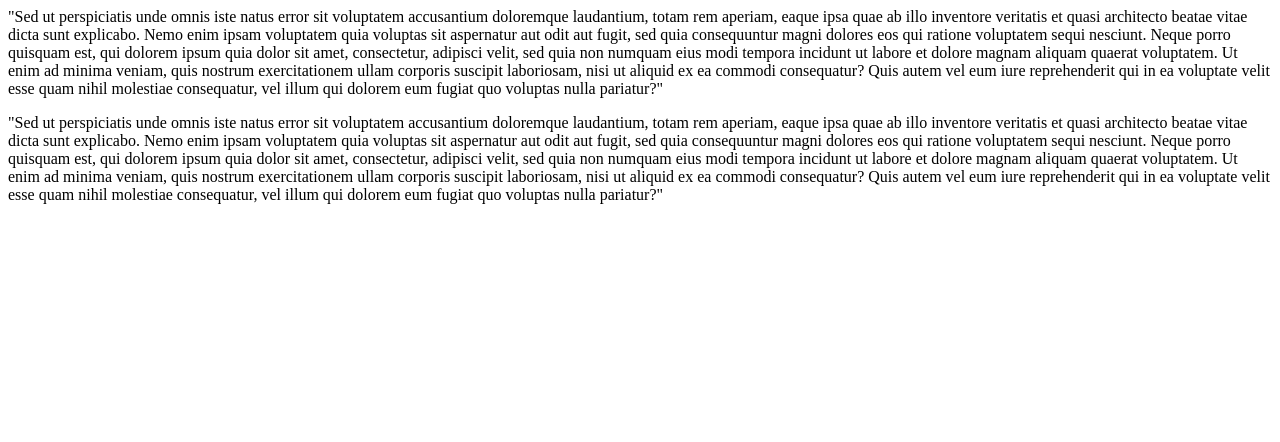
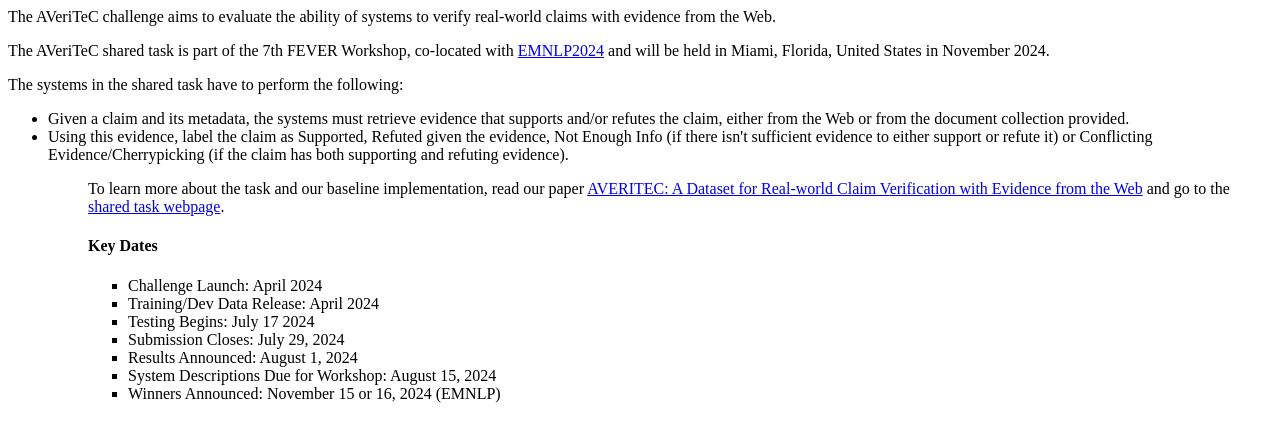
Before and after one commit to zhenyundeng/AVeriTeC-Fever8, a Python web app: template templates/description.html in a window 1280 px wide. Shown: the top 442 px of the page. Run offline with Jinja, Linux system fonts and the light colour scheme; the template is opened without the code that fills it, so the values that code supplies are empty.

Commit message:
Add files via upload

```diff
--- a/templates/challenge_phase_1_description.html
+++ b/templates/challenge_phase_1_description.html
@@ -1 +1 @@
-<p>"Sed ut perspiciatis unde omnis iste natus error sit voluptatem accusantium doloremque laudantium, totam rem aperiam, eaque ipsa quae ab illo inventore veritatis et quasi architecto beatae vitae dicta sunt explicabo. Nemo enim ipsam voluptatem quia voluptas sit aspernatur aut odit aut fugit, sed quia consequuntur magni dolores eos qui ratione voluptatem sequi nesciunt. Neque porro quisquam est, qui dolorem ipsum quia dolor sit amet, consectetur, adipisci velit, sed quia non numquam eius modi tempora incidunt ut labore et dolore magnam aliquam quaerat voluptatem. Ut enim ad minima veniam, quis nostrum exercitationem ullam corporis suscipit laboriosam, nisi ut aliquid ex ea commodi consequatur? Quis autem vel eum iure reprehenderit qui in ea voluptate velit esse quam nihil molestiae consequatur, vel illum qui dolorem eum fugiat quo voluptas nulla pariatur?"</p>
+<p>"In the first phase you can submit your predictions for the evaluation split to get familiar with the submission tool. Scores on the development split are not used for evaluating system submissions for the shared task."</p>
--- a/templates/challenge_phase_2_description.html
+++ b/templates/challenge_phase_2_description.html
@@ -1 +1 @@
-"Sed ut perspiciatis unde omnis iste natus error sit voluptatem accusantium doloremque laudantium, totam rem aperiam, eaque ipsa quae ab illo inventore veritatis et quasi architecto beatae vitae dicta sunt explicabo. Nemo enim ipsam voluptatem quia voluptas sit aspernatur aut odit aut fugit, sed quia consequuntur magni dolores eos qui ratione voluptatem sequi nesciunt. Neque porro quisquam est, qui dolorem ipsum quia dolor sit amet, consectetur, adipisci velit, sed quia non numquam eius modi tempora incidunt ut labore et dolore magnam aliquam quaerat voluptatem. Ut enim ad minima veniam, quis nostrum exercitationem ullam corporis suscipit laboriosam, nisi ut aliquid ex ea commodi consequatur? Quis autem vel eum iure reprehenderit qui in ea voluptate velit esse quam nihil molestiae consequatur, vel illum qui dolorem eum fugiat quo voluptas nulla pariatur?"
+"The test submission phase will stay open for three days. The submission format is identical to the one used for the development phase. Please name your system submission and add a short description. You are allowed to submit a total of <strong> five </strong> systems. The leaderboard remains hidden until the phase is over."
--- /dev/null
+++ b/templates/challenge_phase_3_description.html
@@ -0,0 +1 @@
+"After the shared task test phase the submission system remains open for system submissions as the test set is kept hidden. Submissions are generally publicly visible on the Leaderboard."
--- a/templates/description.html
+++ b/templates/description.html
@@ -1,3 +1,22 @@
-<p>"Sed ut perspiciatis unde omnis iste natus error sit voluptatem accusantium doloremque laudantium, totam rem aperiam, eaque ipsa quae ab illo inventore veritatis et quasi architecto beatae vitae dicta sunt explicabo. Nemo enim ipsam voluptatem quia voluptas sit aspernatur aut odit aut fugit, sed quia consequuntur magni dolores eos qui ratione voluptatem sequi nesciunt. Neque porro quisquam est, qui dolorem ipsum quia dolor sit amet, consectetur, adipisci velit, sed quia non numquam eius modi tempora incidunt ut labore et dolore magnam aliquam quaerat voluptatem. Ut enim ad minima veniam, quis nostrum exercitationem ullam corporis suscipit laboriosam, nisi ut aliquid ex ea commodi consequatur? Quis autem vel eum iure reprehenderit qui in ea voluptate velit esse quam nihil molestiae consequatur, vel illum qui dolorem eum fugiat quo voluptas nulla pariatur?"</p>
+<p>The AVeriTeC challenge aims to evaluate the ability of systems to verify real-world claims with evidence from the Web.</p>
 
-<p>"Sed ut perspiciatis unde omnis iste natus error sit voluptatem accusantium doloremque laudantium, totam rem aperiam, eaque ipsa quae ab illo inventore veritatis et quasi architecto beatae vitae dicta sunt explicabo. Nemo enim ipsam voluptatem quia voluptas sit aspernatur aut odit aut fugit, sed quia consequuntur magni dolores eos qui ratione voluptatem sequi nesciunt. Neque porro quisquam est, qui dolorem ipsum quia dolor sit amet, consectetur, adipisci velit, sed quia non numquam eius modi tempora incidunt ut labore et dolore magnam aliquam quaerat voluptatem. Ut enim ad minima veniam, quis nostrum exercitationem ullam corporis suscipit laboriosam, nisi ut aliquid ex ea commodi consequatur? Quis autem vel eum iure reprehenderit qui in ea voluptate velit esse quam nihil molestiae consequatur, vel illum qui dolorem eum fugiat quo voluptas nulla pariatur?"</p>
+<p>The AVeriTeC shared task is part of the 7th FEVER Workshop, co-located with <a href="https://2024.emnlp.org/">EMNLP2024</a> and will be held in Miami, Florida, United States in November 2024.</p>
+
+<p>The systems in the shared task have to perform the following:</p>
+<ul>
+<li> Given a claim and its metadata, the systems must retrieve evidence that supports and/or refutes the claim, either from the Web or from the document collection provided.</li>
+<li> Using this evidence, label the claim as Supported, Refuted given the evidence, Not Enough Info (if there isn't sufficient evidence to either support or refute it) or Conflicting Evidence/Cherrypicking (if the claim has both supporting and refuting evidence).</li>
+<ul>
+
+<p>To learn more about the task and our baseline implementation, read our paper <a href="https://proceedings.neurips.cc/paper_files/paper/2023/hash/cd86a30526cd1aff61d6f89f107634e4-Abstract-Datasets_and_Benchmarks.html">AVERITEC: A Dataset for Real-world Claim Verification with Evidence from the Web</a> and go to the <a href="https://fever.ai/task.html">shared task webpage</a>. </p>
+
+<h4> Key Dates </h4>
+<ul>
+<li> Challenge Launch: April 2024 </li>
+<li> Training/Dev Data Release: April 2024 </li>
+<li> Testing Begins: July 17 2024 </li>
+<li> Submission Closes: July 29, 2024 </li>
+<li> Results Announced: August 1, 2024 </li>
+<li> System Descriptions Due for Workshop: August 15, 2024 </li>
+<li> Winners Announced: November 15 or 16, 2024 (EMNLP)</li>
+</ul>
--- a/templates/submission_guidelines.html
+++ b/templates/submission_guidelines.html
@@ -1 +1,2 @@
-<p>Submit any blank file here to see a random number generated for your submission. If you get lucky, you might reach the top of the leaderboard.</p>
+<p>Submit a .json file here with each dictionary line consisting of two fields: <strong>predicted_label</strong> and <strong>predicted_evidence</strong>. <strong>predicted_label</strong> is either Supported, Refuted, Not Enough Evidence, Conflicting Evidence/Cherrypicking.  <strong>predicted_evidence</strong> is a set of QA pairs. Each set consists of dictionaries with four fields (question, answer, url, scraped_text).
+ More details see <a href="https://fever.ai/task.html">here</a>.
--- a/templates/terms_and_conditions.html
+++ b/templates/terms_and_conditions.html
@@ -1 +1 @@
-<p>Lorem ipsum dolor sit amet, consectetur adipiscing elit, sed do eiusmod tempor incididunt ut labore et dolore magna aliqua. Ut enim ad minim veniam, quis nostrud exercitation ullamco laboris nisi ut aliquip ex ea commodo consequat. Duis aute irure dolor in reprehenderit in voluptate velit esse cillum dolore eu fugiat nulla pariatur. Excepteur sint occaecat cupidatat non proident, sunt in culpa qui officia deserunt mollit anim id est laborum.</p>
+<p>By participating at this competition, you consent the public release of your scores at the FEVER workshop and in respective proceedings, at the task organizers' discretion. The scoring of a system may include, but is not limited to, the metrics mentioned on this page. The final decision of the metric choice and score value is made by the task organizers. In case the organizers' judge a submission as incomplete, deceptive or as a violation to the competition's rules, scores may be withheld. The system of a participating team will be named according to the team name provided at the time of submission, or to an abbreviation selected by the task organizers.</p>
```
Also changed, not shown: templates/evaluation_details.html (+11 -1 lines).
